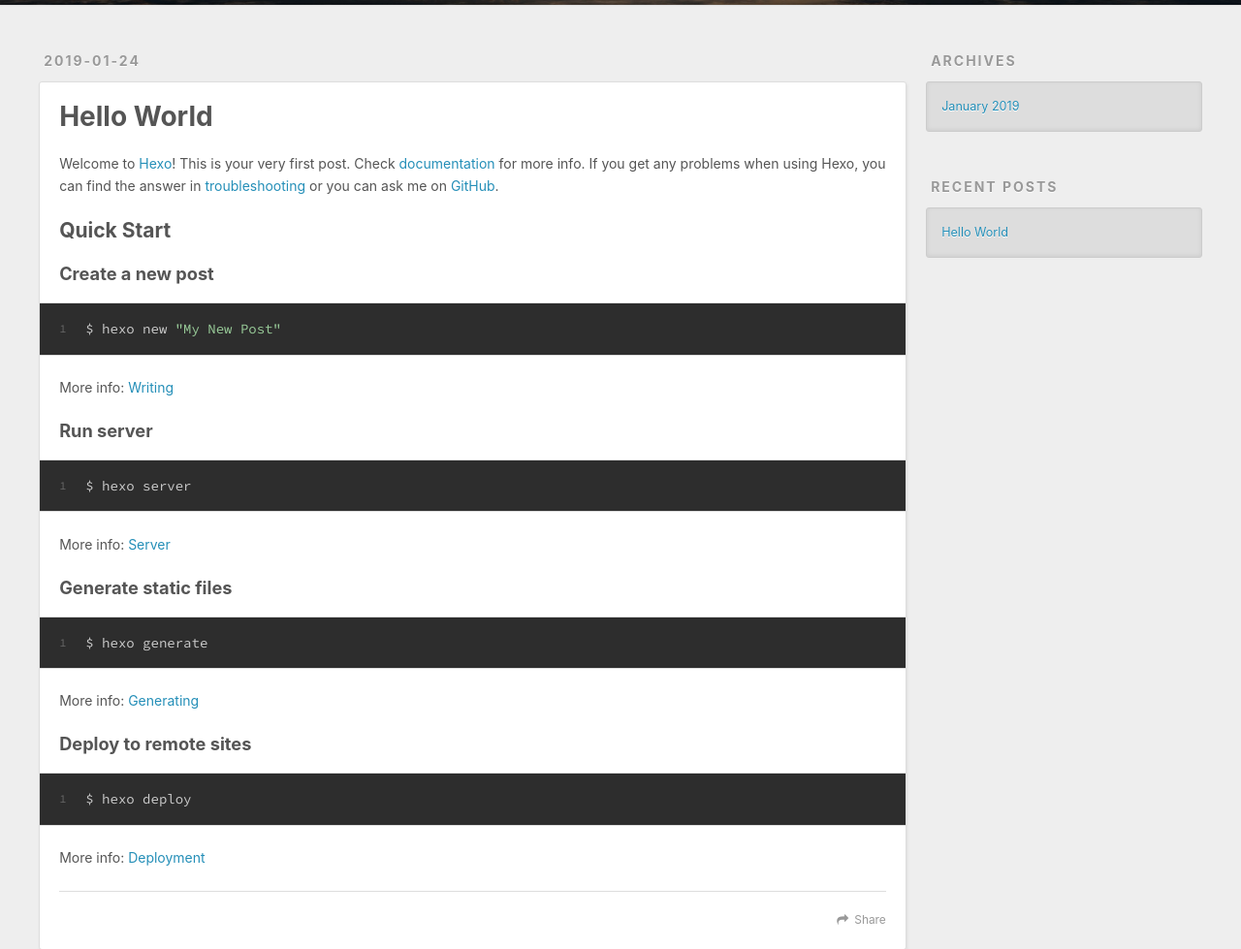
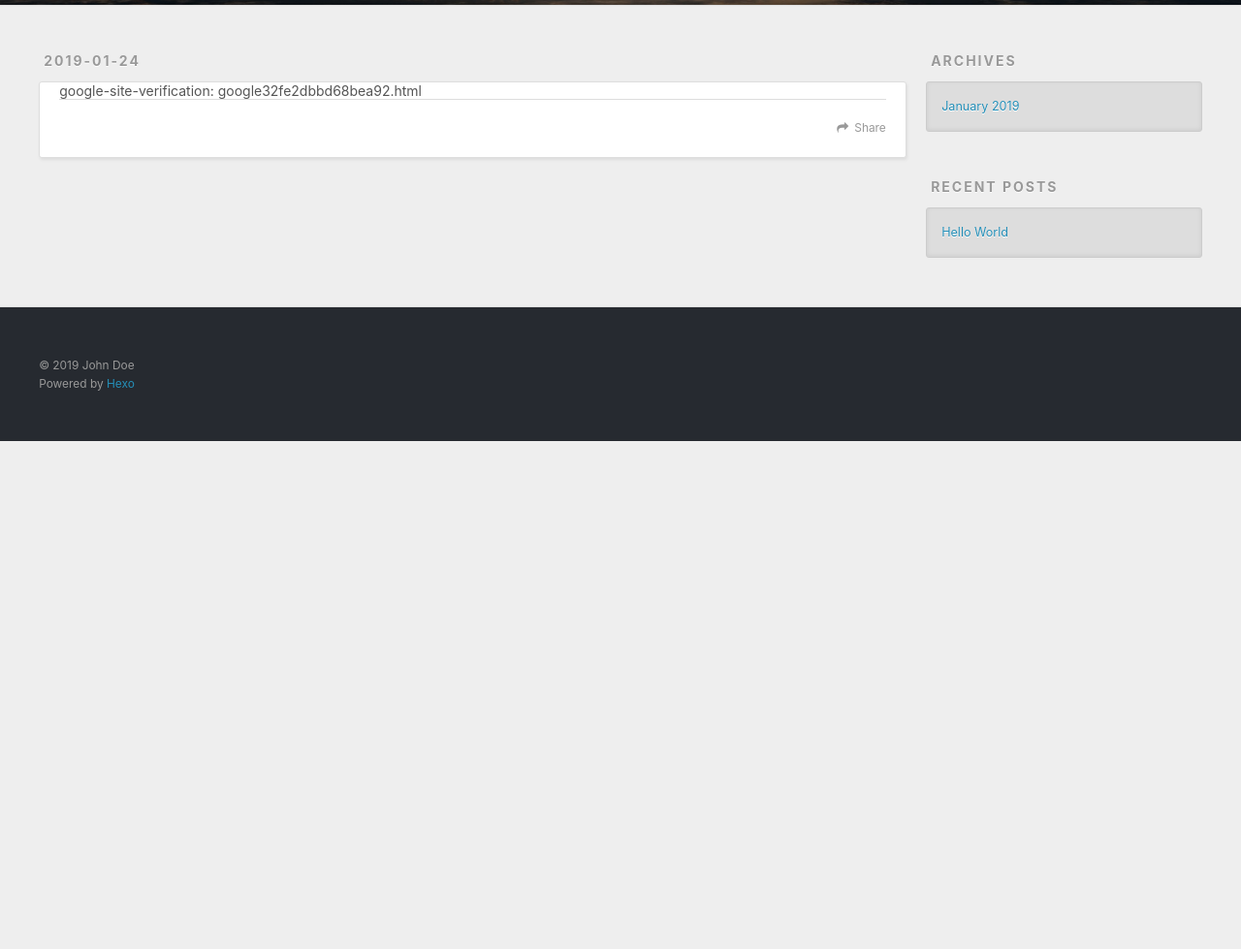
Before and after one commit to NemoJ/NemoJ.github.io, a plain HTML site: page google32fe2dbbd68bea92.html in a window 1280 px wide. Shown: the part 295-1274 px from the top of the page at 97% size. After the commit the page ends 800 px from the top, so only its background shows below. Drawn offline with nearby package versions, Linux system fonts and the light colour scheme.

Commit message:
Site updated: 2019-01-24 13:42:20

```diff
--- a/index.html
+++ b/google32fe2dbbd68bea92.html
@@ -7,13 +7,17 @@
 
   <title>Hexo</title>
   <meta name="viewport" content="width=device-width, initial-scale=1, maximum-scale=1">
-  <meta property="og:type" content="website">
+  <meta name="description" content="google-site-verification: google32fe2dbbd68bea92.html">
+<meta property="og:type" content="website">
 <meta property="og:title" content="Hexo">
-<meta property="og:url" content="http://yoursite.com/index.html">
+<meta property="og:url" content="http://yoursite.com/google32fe2dbbd68bea92.html">
 <meta property="og:site_name" content="Hexo">
+<meta property="og:description" content="google-site-verification: google32fe2dbbd68bea92.html">
 <meta property="og:locale" content="default">
+<meta property="og:updated_time" content="2017-04-20T15:28:33.924Z">
 <meta name="twitter:card" content="summary">
 <meta name="twitter:title" content="Hexo">
+<meta name="twitter:description" content="google-site-verification: google32fe2dbbd68bea92.html">
 
     <link rel="alternate" href="/atom.xml" title="Hexo" type="application/atom+xml">
 
@@ -60,54 +64,31 @@
   </div>
 </header>
       <div class="outer">
-        <section id="main">
-
-    <article id="post-hello-world" class="article article-type-post" itemscope="" itemprop="blogPost">
+        <section id="main"><article id="page-" class="article article-type-page" itemscope="" itemprop="blogPost">
   <div class="article-meta">
-    <a href="/2019/01/24/hello-world/" class="article-date">
-  <time datetime="2019-01-24T05:35:25.451Z" itemprop="datePublished">2019-01-24</time>
+    <a href="/google32fe2dbbd68bea92.html" class="article-date">
+  <time datetime="2019-01-24T03:14:38.336Z" itemprop="datePublished">2019-01-24</time>
 </a>
 
   </div>
   <div class="article-inner">
 
 
-      <header class="article-header">
-
-
-    <h1 itemprop="name">
-      <a class="article-title" href="/2019/01/24/hello-world/">Hello World</a>
-    </h1>
-
-
-      </header>
-
     <div class="article-entry" itemprop="articleBody">
 
-        <p>Welcome to <a href="https://hexo.io/" target="_blank" rel="noopener">Hexo</a>! This is your very first post. Check <a href="https://hexo.io/docs/" target="_blank" rel="noopener">documentation</a> for more info. If you get any problems when using Hexo, you can find the answer in <a href="https://hexo.io/docs/troubleshooting.html" target="_blank" rel="noopener">troubleshooting</a> or you can ask me on <a href="https://github.com/hexojs/hexo/issues" target="_blank" rel="noopener">GitHub</a>.</p>
-<h2 id="Quick-Start"><a href="#Quick-Start" class="headerlink" title="Quick Start"></a>Quick Start</h2><h3 id="Create-a-new-post"><a href="#Create-a-new-post" class="headerlink" title="Create a new post"></a>Create a new post</h3><figure class="highlight bash"><table><tr><td class="gutter"><pre><span class="line">1</span><br></pre></td><td class="code"><pre><span class="line">$ hexo new <span class="string">"My New Post"</span></span><br></pre></td></tr></table></figure>
-<p>More info: <a href="https://hexo.io/docs/writing.html" target="_blank" rel="noopener">Writing</a></p>
-<h3 id="Run-server"><a href="#Run-server" class="headerlink" title="Run server"></a>Run server</h3><figure class="highlight bash"><table><tr><td class="gutter"><pre><span class="line">1</span><br></pre></td><td class="code"><pre><span class="line">$ hexo server</span><br></pre></td></tr></table></figure>
-<p>More info: <a href="https://hexo.io/docs/server.html" target="_blank" rel="noopener">Server</a></p>
-<h3 id="Generate-static-files"><a href="#Generate-static-files" class="headerlink" title="Generate static files"></a>Generate static files</h3><figure class="highlight bash"><table><tr><td class="gutter"><pre><span class="line">1</span><br></pre></td><td class="code"><pre><span class="line">$ hexo generate</span><br></pre></td></tr></table></figure>
-<p>More info: <a href="https://hexo.io/docs/generating.html" target="_blank" rel="noopener">Generating</a></p>
-<h3 id="Deploy-to-remote-sites"><a href="#Deploy-to-remote-sites" class="headerlink" title="Deploy to remote sites"></a>Deploy to remote sites</h3><figure class="highlight bash"><table><tr><td class="gutter"><pre><span class="line">1</span><br></pre></td><td class="code"><pre><span class="line">$ hexo deploy</span><br></pre></td></tr></table></figure>
-<p>More info: <a href="https://hexo.io/docs/deployment.html" target="_blank" rel="noopener">Deployment</a></p>
-
+        google-site-verification: google32fe2dbbd68bea92.html
 
     </div>
     <footer class="article-footer">
-      <a data-url="http://yoursite.com/2019/01/24/hello-world/" data-id="cjra6t6ot00008oud05xlb7dh" class="article-share-link">Share</a>
+      <a data-url="http://yoursite.com/google32fe2dbbd68bea92.html" data-id="cjra6xalt00008kud0mabemyg" class="article-share-link">Share</a>
 
 
     </footer>
   </div>
 
-</article>
 
 
-
-
+</article>
 
 </section>
 
```
Also changed, not shown: 2019/01/24/hello-world/index.html (+1 -1 lines), 1 other file.
